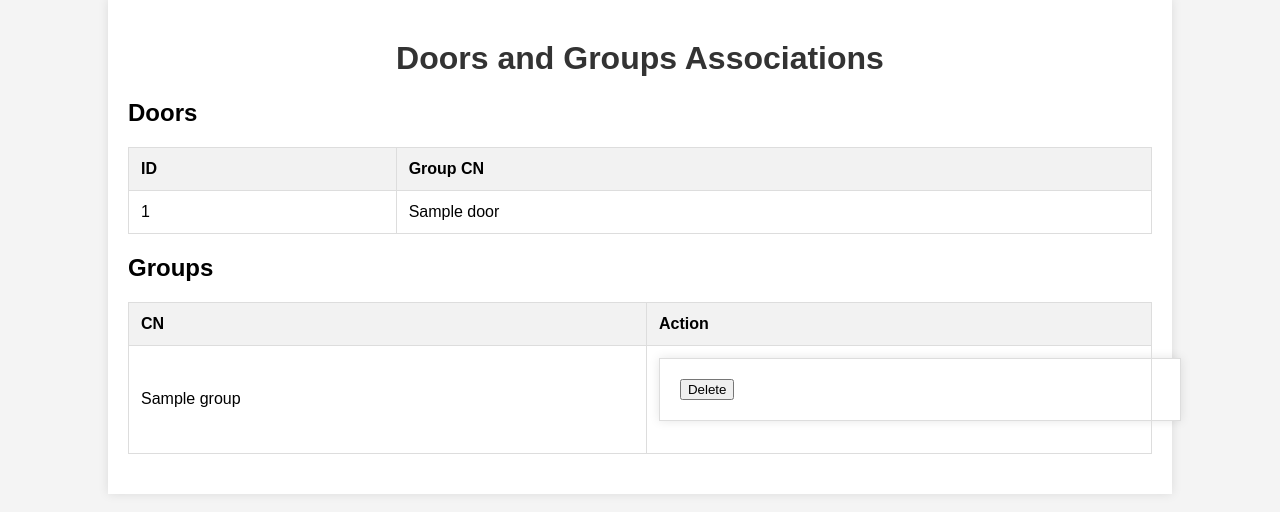
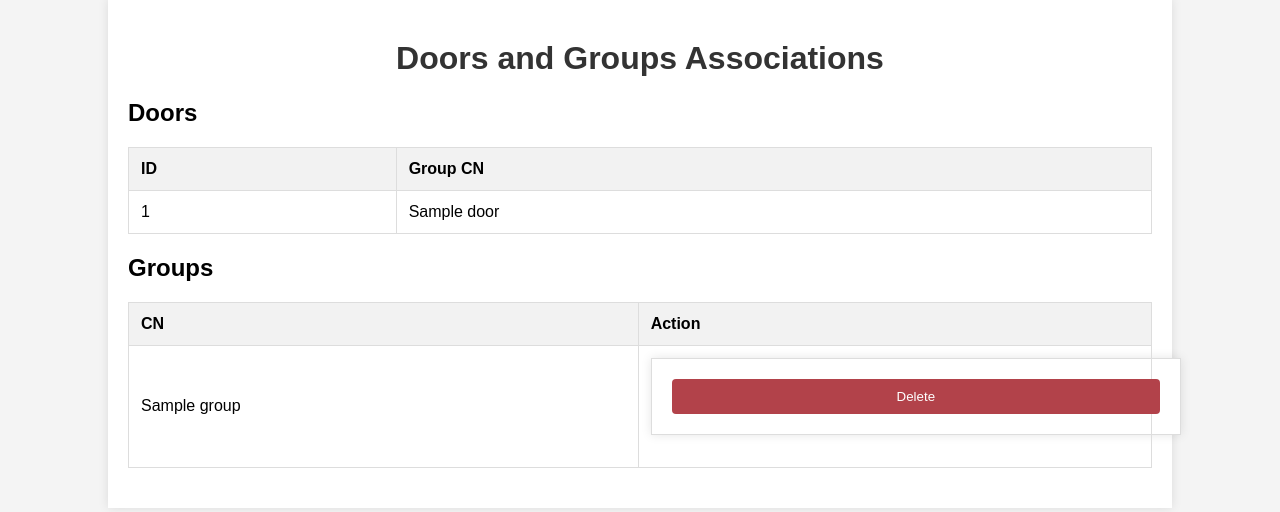
Before and after one commit to jeanGaston/RF-AD, a Flask app: template Server/Program/templates/groupsdb.html in a window 1280 px wide. Shown: the part 47-559 px from the top of the page. Run offline with Flask 2, Linux system fonts and the light colour scheme; the template is opened without the code that fills it: most values are stand-ins (such as "Sample title", 1, 10 or a date in 2020); parts of the project's set-up code (start-up, migrations or seed data) failed here and were passed over.

Commit message:
Fix bugs in the delete function for doors and groups

```diff
--- a/Server/Program/Webserver.py
+++ b/Server/Program/Webserver.py
@@ -10,10 +10,10 @@ from flask import (
 )
 import io
 from ldapSync import sync_ldap_to_database
-from database import (WebServerPORT, add_door_to_database, check_access, delete_group_from_database,
+from database import (add_door_to_database, check_access, delete_group_from_database,
                       get_doors, get_existing_groups, get_latest_logs, get_logs, get_users,
                       log_access_attempt)
-from env import DBFILE
+from env import DBFILE, WebServerPORT
 
 app = Flask(__name__)
 
@@ -120,7 +120,7 @@ def door_access():
 
 
 def run_flask_app():
-    app.run(debug=True, use_reloader=False, port=5000, host="0.0.0.0")
+    app.run(debug=True, use_reloader=False, port=WebServerPORT, host="0.0.0.0")
 
 
 def run_webServer_thread():
--- a/Server/Program/database.py
+++ b/Server/Program/database.py
@@ -232,6 +232,7 @@ def delete_group_from_database(group_cn):
     conn = sqlite3.connect(DBFILE)
     cursor = conn.cursor()
     cursor.execute("DELETE FROM Groups WHERE cn = ?", (group_cn,))
+    cursor.execute("DELETE FROM Doors WHERE GroupCn = ?", (group_cn,))
     conn.commit()
     conn.close()
 
--- a/Server/Program/static/style.css
+++ b/Server/Program/static/style.css
@@ -100,3 +100,13 @@ form input[type="submit"]:hover {
     background-color: #ddd;
     color: black;
 }
+
+.delete-btn {
+width: 100%;
+    padding: 10px;
+    background-color: #b2424a;
+    color: white;
+    border: none;
+    border-radius: 4px;
+    cursor: pointer;
+}
--- a/Server/Program/templates/groupsdb.html
+++ b/Server/Program/templates/groupsdb.html
@@ -3,7 +3,7 @@
 <head>
     <meta charset="UTF-8">
     <meta name="viewport" content="width=device-width, initial-scale=1.0">
-    <title>Access Logs</title>
+    <title>Doors and Groups Associations</title>
     <link rel="stylesheet" href="{{ url_for('static', filename='style.css') }}">
 </head>
 <body>
@@ -14,7 +14,8 @@
         <a href="/LogsDB">Logs</a>
 
     </div>
-    <div class="container"><h1>Doors and Groups Associations</h1>
+    <div class="container">
+        <h1>Doors and Groups Associations</h1>
         <h2>Doors</h2>
         <table>
             <thead>
@@ -45,7 +46,7 @@
                 <tr>
                     <td>{{group}}</td>
                     <td>
-                        <form action="{{ url_for('delete_group', group_cn=group['cn']) }}" method="post">
+                        <form action="{{ url_for('delete_group', group_cn=group) }}" method="post">
                             <button type="submit" class="delete-btn">Delete</button>
                         </form>
                     </td>
```
